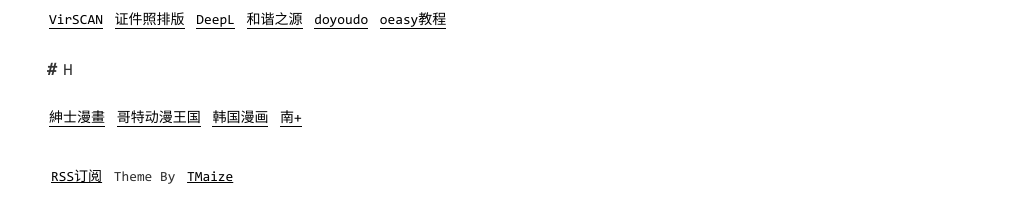
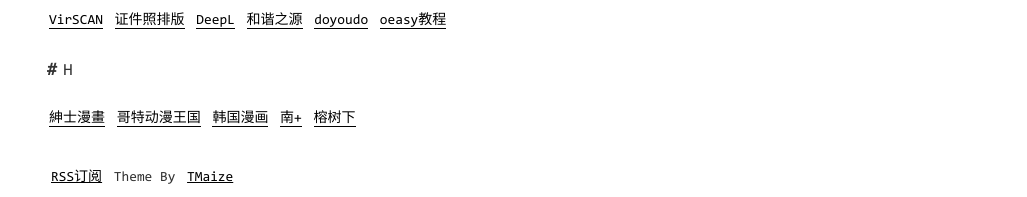
Before and after one commit to admans/admans.github.io, a Jekyll site: the page built from pages/navi.md, in a window 1280 px wide. Shown: the part 1088-1285 px from the top of the page, without its empty margins (253-1280 px from the left). Built offline with Jekyll 4.4.1, drawn with Linux system fonts in a browser that asks for light colours.

Commit message:
Update navi.md

```diff
--- a/pages/navi.md
+++ b/pages/navi.md
@@ -31,7 +31,7 @@ title: 导航
 [VirSCAN](http://www.virscan.org/ "VirSCAN") [证件照排版](http://www.sandcomp.com/blog/sandphoto/ "证件照排版") [DeepL](https://www.deepl.com/translator "DeepL") [和谐之源](https://hunter.gitlab.io/tools/harmonious/ "和谐之源") [doyoudo](http://www.doyoudo.com/ "doyoudo") [oeasy教程](http://oeasy.org/ "oeasy教程")
 
 ## H
-[紳士漫畫](https://www.wnacg.com/ "紳士漫畫") [哥特动漫王国](https://www.gtloli.gay/ "哥特动漫王国") [韩国漫画](http://www.hmfby.com/ "韩国漫画") [南+](https://south-plus.net/ "南+")
+[紳士漫畫](https://www.wnacg.com/ "紳士漫畫") [哥特动漫王国](https://www.gtloli.gay/ "哥特动漫王国") [韩国漫画](http://www.hmfby.com/ "韩国漫画") [南+](https://south-plus.net/ "南+") [榕树下](https://dizhi.github.io/ "榕树下")
 
 <ul>
   {%- for link in site.links %}
```
